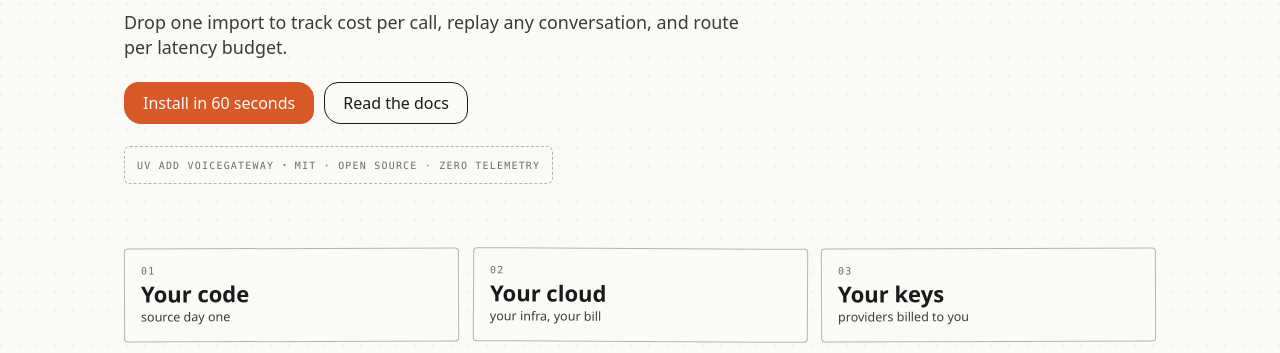
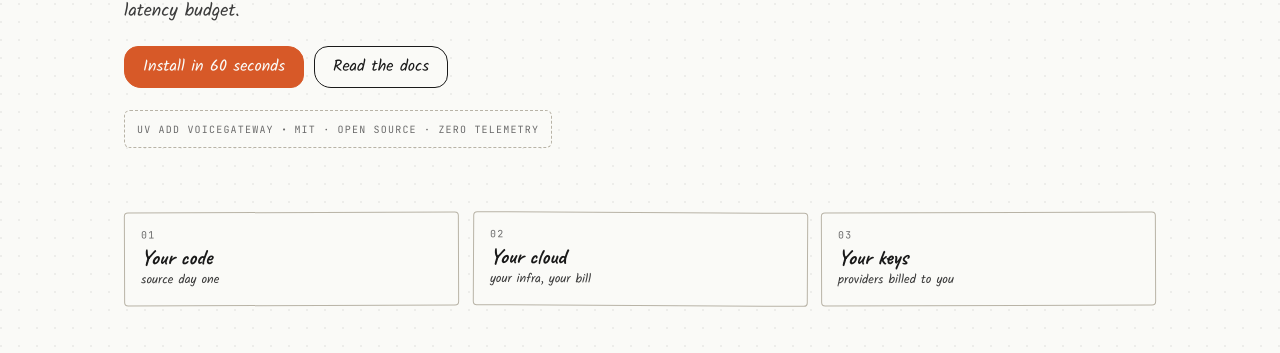
Before and after one commit to mahimailabs/voicegateway-web, a React app: page / in a window 1280 px wide. Shown: the part 249-602 px from the top of the page. Built offline with nearby package versions, Linux system fonts and the light colour scheme; what fumadocs-ui would draw is missing.

Commit message:
web-v0.2.0/T32: self-host fonts via next/font

```diff
--- a/src/app/layout.tsx
+++ b/src/app/layout.tsx
@@ -1,8 +1,34 @@
 import type { Metadata } from 'next';
+import { Caveat, Kalam, JetBrains_Mono, Inter } from 'next/font/google';
 import { RootProvider } from 'fumadocs-ui/provider/next';
 import Nav from '../components/Nav';
 import SiteFooter from '../components/SiteFooter';
 import './globals.css';
+
+const caveat = Caveat({
+  subsets: ['latin'],
+  weight: ['500', '600', '700'],
+  variable: '--font-caveat',
+  display: 'swap',
+});
+const kalam = Kalam({
+  subsets: ['latin'],
+  weight: ['400', '700'],
+  variable: '--font-kalam',
+  display: 'swap',
+});
+const jb = JetBrains_Mono({
+  subsets: ['latin'],
+  weight: ['400', '500'],
+  variable: '--font-jb',
+  display: 'swap',
+});
+const inter = Inter({
+  subsets: ['latin'],
+  weight: ['400', '500', '600', '700'],
+  variable: '--font-inter',
+  display: 'swap',
+});
 
 const title = 'VoiceGateway · self-hosted voice agent SDK';
 const description =
@@ -45,7 +71,10 @@ export default function RootLayout({
   children: React.ReactNode;
 }>) {
   return (
-    <html lang="en">
+    <html
+      lang="en"
+      className={`${caveat.variable} ${kalam.variable} ${jb.variable} ${inter.variable}`}
+    >
       <body>
         <RootProvider>
           <Nav />
--- a/src/styles/brand.css
+++ b/src/styles/brand.css
@@ -26,11 +26,11 @@
   --accent-hex: #c46a3a;
   --accent-soft-hex: #f4ead8;
 
-  /* type stack */
-  --hand: 'Kalam', 'Caveat', system-ui;
-  --hand-title: 'Caveat', 'Kalam', system-ui;
-  --mono: 'JetBrains Mono', ui-monospace, Menlo, monospace;
-  --sans: 'Inter', system-ui;
+  /* type stack (next/font CSS vars set on <html> in src/app/layout.tsx) */
+  --hand: var(--font-kalam), 'Kalam', 'Caveat', system-ui;
+  --hand-title: var(--font-caveat), 'Caveat', 'Kalam', system-ui;
+  --mono: var(--font-jb), 'JetBrains Mono', ui-monospace, Menlo, monospace;
+  --sans: var(--font-inter), 'Inter', system-ui;
 }
 
 body.dark {
```
